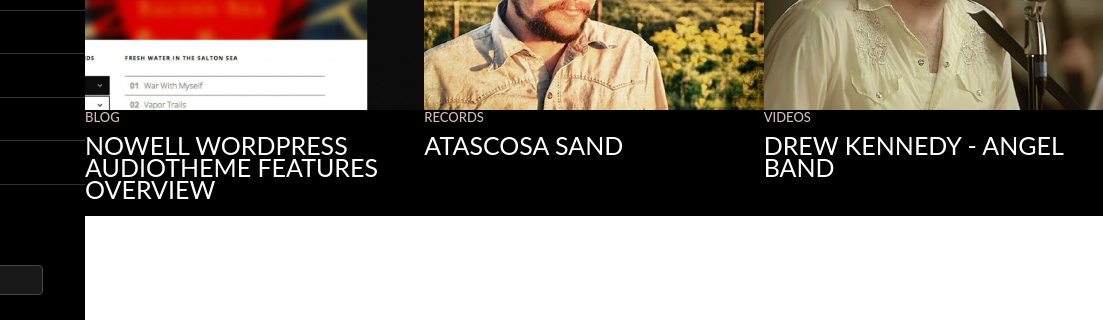
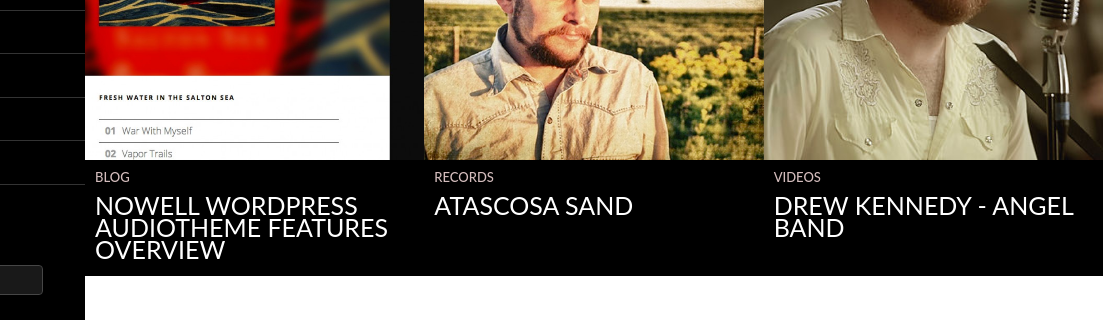
Before and after one commit to Drymy/Audiotheme, a plain HTML site: page index.html in a window 1280 px wide. Shown: the part 140-460 px from the top of the page, 177-1280 px from the left. Drawn offline with nearby package versions, Linux system fonts and the light colour scheme; a small style sheet from the web is missing.

Commit message:
Fix header pour de vrai

```diff
--- a/style.css
+++ b/style.css
@@ -136,7 +136,7 @@ body {
 }
 
 .images {
- height: 250px;
+ height: 300px;
  width: 100%;
  object-fit: cover;
 }
@@ -145,6 +145,8 @@ body {
   font-family: 'Lato', sans-serif;
   color: rgb(211, 188, 188);
   font-size: 13px;
+  padding-top: 10px;
+  margin-left: 10px;
 }
 
 .subheadcontainer > p {
@@ -152,6 +154,7 @@ body {
   color: white;
   line-height: 22px;
   font-size: 25px;
+  margin-left: 10px;
 }
 
 
```
